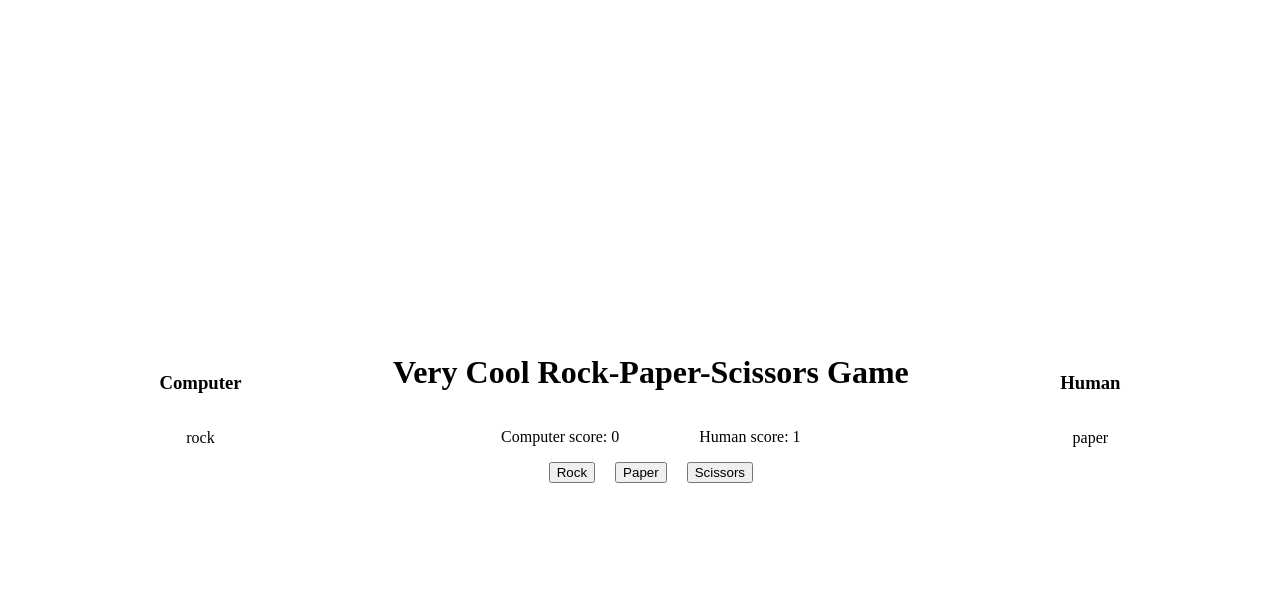
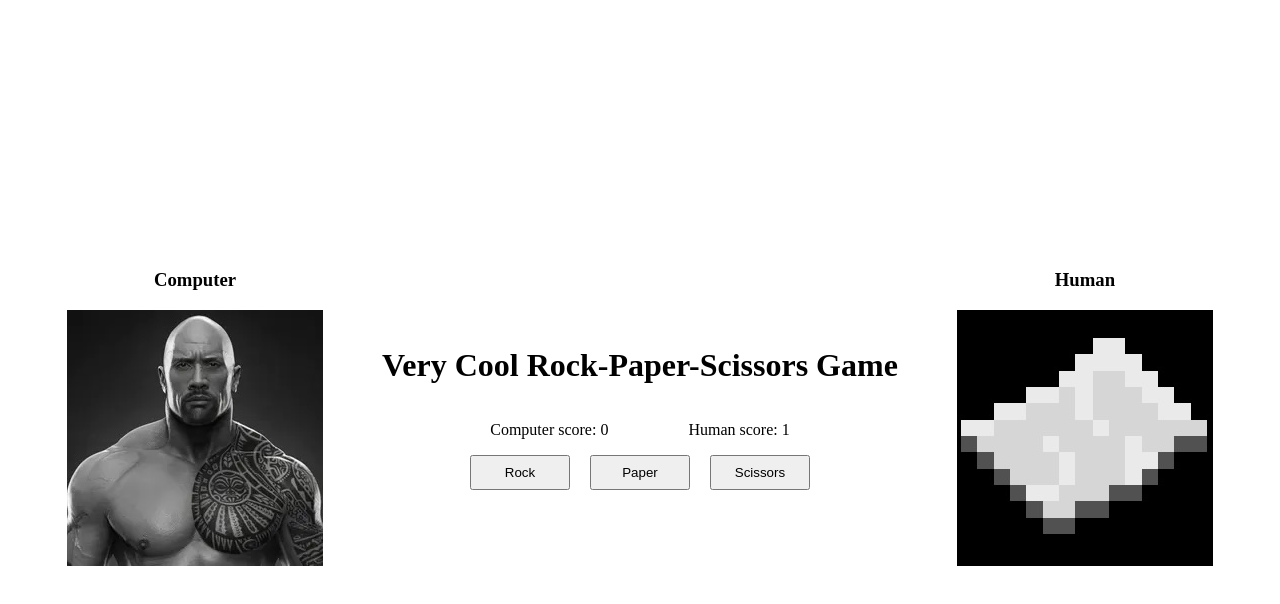
Before and after one commit to DontSayVinegar/Rock-Paper-Scissors, a plain HTML site: page index.html in a window 1280 px wide. Both pictures are taken after a click on the element "Rock Paper Scissors". Drawn offline with Linux system fonts and the light colour scheme.

Commit message:
Added images a resized button

```diff
--- a/index.html
+++ b/index.html
@@ -10,7 +10,7 @@
 <body>
     <div class="computerStage">
         <h3>Computer</h3>
-        <p>TBD</p>
+        <img src="images/terminator.jpg">
     </div>
     <div class="centerStage">
         <h1>Very Cool Rock-Paper-Scissors Game</h1>
@@ -26,7 +26,7 @@
     </div>
     <div class="humanStage">
         <h3>Human</h3>
-        <p>TBD</p>
+        <img src="images/monkey.jpg">
     </div>
 </body>
 </html>
--- a/script.js
+++ b/script.js
@@ -4,8 +4,8 @@ let computerScore = 0;
 const buttonContainer = document.querySelector(".buttonContainer");
 const humanScoreParagraph = document.querySelector(".humanScoreParagraph");
 const computerScoreParagraph = document.querySelector(".computerScoreParagraph");
-const humanChoiceParagraph = document.querySelector(".humanStage p");
-const computerChoiceParagraph = document.querySelector(".computerStage p");
+const humanChoiceImage = document.querySelector(".humanStage img");
+const computerChoiceImage = document.querySelector(".computerStage img");
 
 buttonContainer.addEventListener("click", (e) => {
     let choice = e.target.textContent
@@ -81,9 +81,9 @@ function playRound(humanChoice) {
     }
 
     humanScoreParagraph.textContent = `Human score: ${humanScore}`;
-    humanChoiceParagraph.textContent = humanChoice;
+    humanChoiceImage.src = "images/" + humanChoice + ".jpg";
     computerScoreParagraph.textContent = `Computer score: ${computerScore}`;
-    computerChoiceParagraph.textContent = computerChoice;
+    computerChoiceImage.src = "images/" + computerChoice + ".jpg";
 }
 
 function playGame() {
--- a/styles.css
+++ b/styles.css
@@ -3,6 +3,17 @@ body {
     display: flex;
     justify-content: space-evenly;
     align-items: center;
+    box-sizing: border-box;
+}
+
+img {
+    width: 256px;
+    height: auto;
+}
+
+button {
+    padding: 8px 20px;
+    width: 100px;
 }
 
 .centerStage {
```
Also changed, not shown: images/monkey.jpg (added), images/paper.jpg (added), images/rock.jpg (added), images/scissors.jpg (added), images/terminator.jpg (added).
